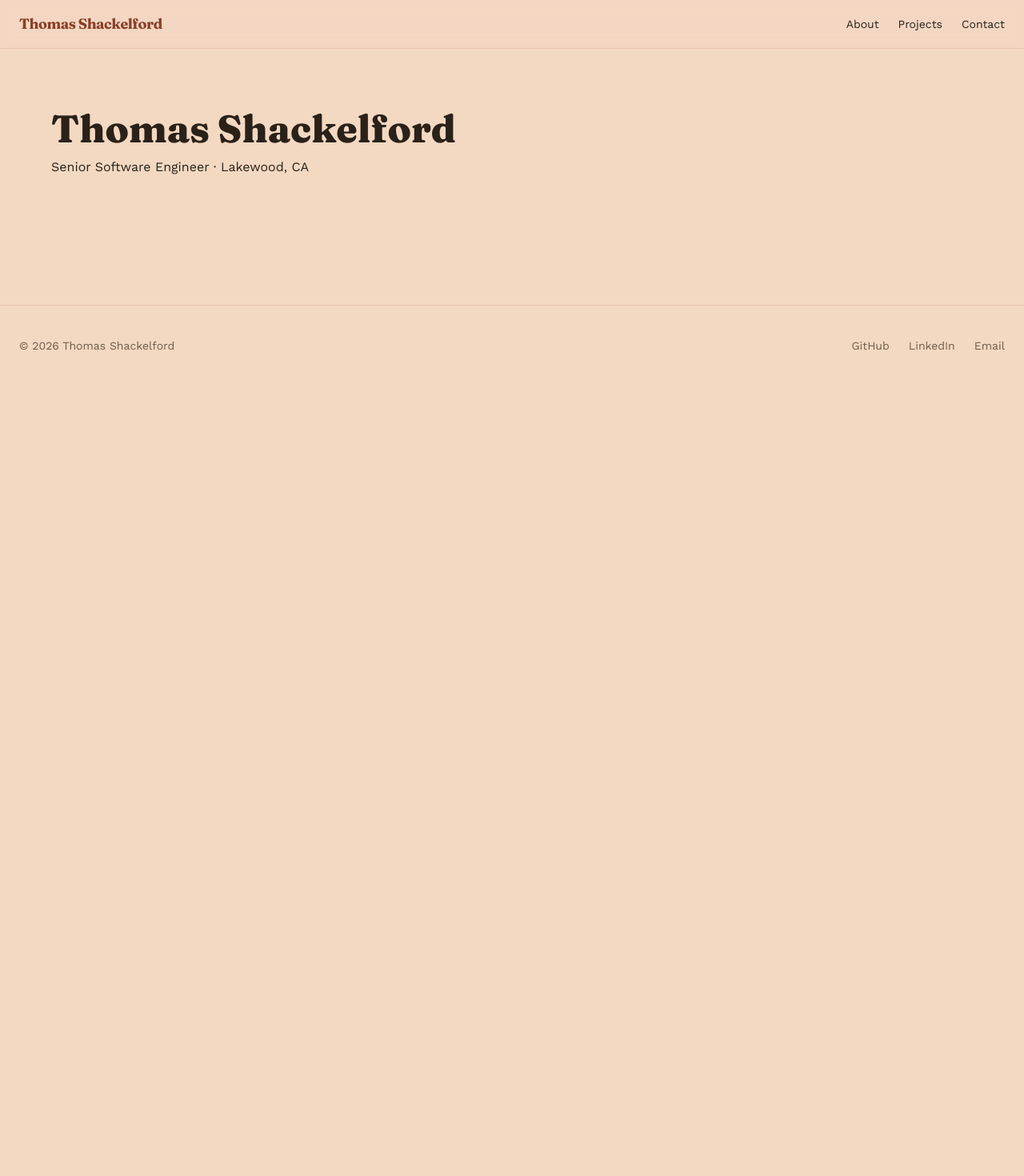
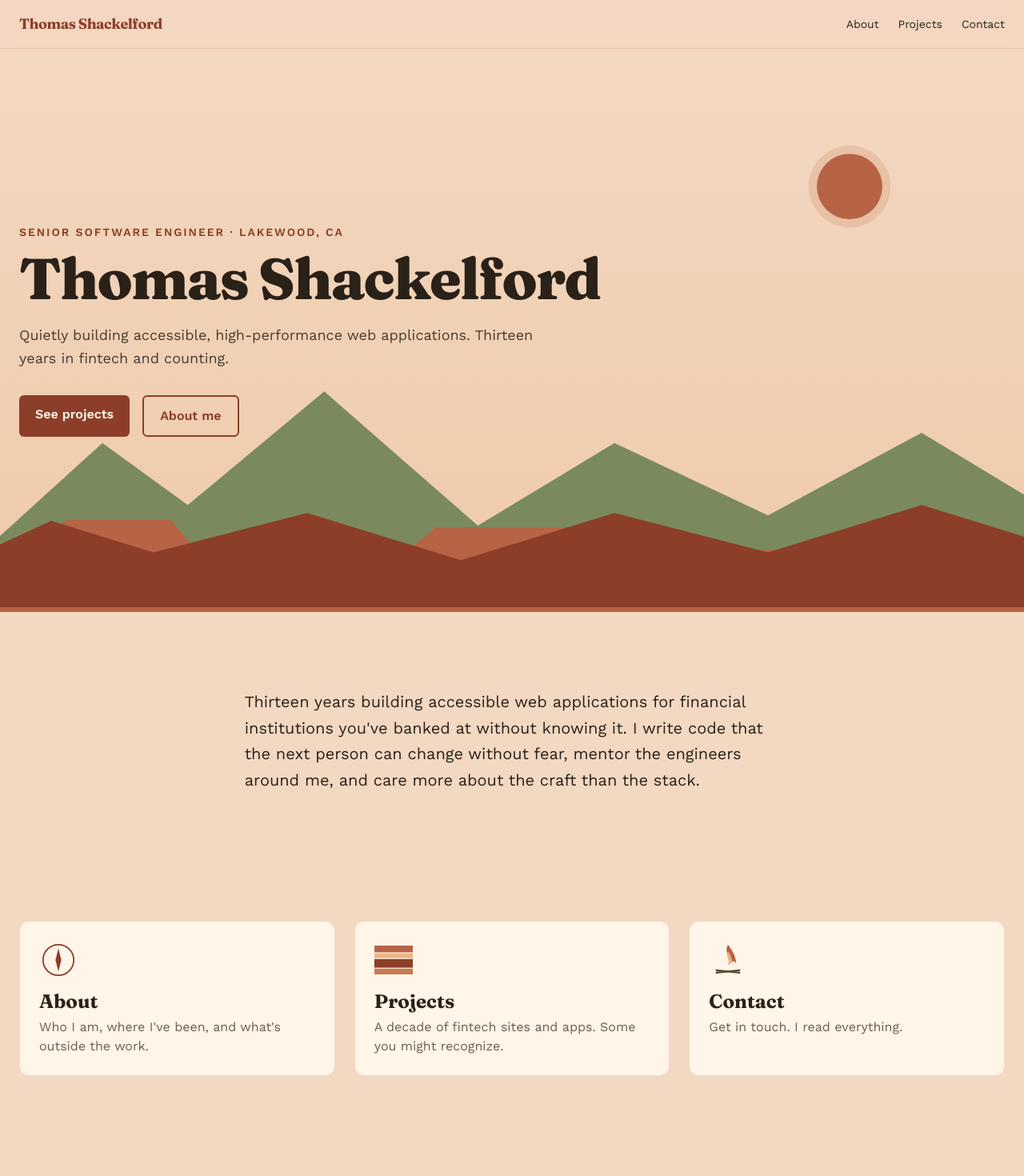
Before and after one commit to tshackelford/portfolio, a Next.js app: page / in a window 1280 px wide. Shown: the top 1470 px of the page at 80% size. Before the commit the page ends 800 px from the top, so only its background shows below. Built offline with nearby package versions, Linux system fonts and the light colour scheme.

Commit message:
Build Home page with hero, intro, callouts

```diff
--- /dev/null
+++ b/app/_home/Callouts.tsx
@@ -0,0 +1,58 @@
+import Link from "next/link";
+import type { Route } from "next";
+import { Compass } from "@/components/illustrations/Compass";
+import { Strata } from "@/components/illustrations/Strata";
+import { Campfire } from "@/components/illustrations/Campfire";
+import { FadeReveal } from "@/components/motion/FadeReveal";
+
+const callouts = [
+  {
+    href: "/about",
+    label: "About",
+    Icon: Compass,
+    teaser: "Who I am, where I've been, and what's outside the work.",
+  },
+  {
+    href: "/projects",
+    label: "Projects",
+    Icon: Strata,
+    teaser: "A decade of fintech sites and apps. Some you might recognize.",
+  },
+  {
+    href: "/contact",
+    label: "Contact",
+    Icon: Campfire,
+    teaser: "Get in touch. I read everything.",
+  },
+] as const;
+
+export function Callouts() {
+  return (
+    <FadeReveal>
+      <section
+        aria-labelledby="callouts-heading"
+        className="mx-auto max-w-[1280px] px-6 py-16"
+      >
+        <h2 id="callouts-heading" className="sr-only">
+          Browse the site
+        </h2>
+        <ul className="grid gap-6 md:grid-cols-3">
+          {callouts.map(({ href, label, Icon, teaser }) => (
+            <li key={href}>
+              <Link
+                href={href as Route}
+                className="group block bg-bone p-6 rounded-xl border border-mesa/20 hover:border-mesa transition-colors h-full"
+              >
+                <Icon className="w-12 h-12 text-canyon mb-3" />
+                <h3 className="font-[family-name:var(--font-display)] text-2xl font-bold text-ink mb-1">
+                  {label}
+                </h3>
+                <p className="text-dust">{teaser}</p>
+              </Link>
+            </li>
+          ))}
+        </ul>
+      </section>
+    </FadeReveal>
+  );
+}
--- /dev/null
+++ b/app/_home/Hero.tsx
@@ -0,0 +1,65 @@
+import { Sun } from "@/components/illustrations/Sun";
+import { Ridge } from "@/components/illustrations/Ridge";
+import { Mesa } from "@/components/illustrations/Mesa";
+import { Cliff } from "@/components/illustrations/Cliff";
+import { ParallaxLayer } from "@/components/motion/ParallaxLayer";
+import { siteMeta } from "@/content/meta";
+import { heroTagline } from "@/content/personal";
+import Link from "next/link";
+import type { Route } from "next";
+
+export function Hero() {
+  return (
+    <section
+      aria-labelledby="hero-heading"
+      className="relative min-h-[88vh] overflow-hidden flex items-center"
+    >
+      {/* Sky gradient */}
+      <div className="absolute inset-0 bg-gradient-to-b from-sand to-sun/40" aria-hidden="true" />
+      {/* Sun (back) */}
+      <ParallaxLayer speed={0.3} className="absolute top-[10%] right-[12%] w-32 h-32 text-mesa">
+        <Sun className="w-full h-full" />
+      </ParallaxLayer>
+      {/* Back ridge — canyon-green */}
+      <ParallaxLayer speed={0.5} className="absolute bottom-0 left-0 right-0 h-[55%] text-sage">
+        <Ridge className="w-full h-full" />
+      </ParallaxLayer>
+      {/* Mid mesas — terra cotta */}
+      <ParallaxLayer speed={0.8} className="absolute bottom-0 left-0 right-0 h-[40%] text-mesa">
+        <Mesa className="w-full h-full" />
+      </ParallaxLayer>
+      {/* Foreground cliff — deepest clay */}
+      <ParallaxLayer speed={1.1} className="absolute bottom-0 left-0 right-0 h-[28%] text-canyon">
+        <Cliff className="w-full h-full" />
+      </ParallaxLayer>
+
+      {/* Content */}
+      <div className="relative mx-auto max-w-[1280px] w-full px-6 py-16">
+        <p className="text-canyon font-[family-name:var(--font-body)] uppercase tracking-[0.14em] text-sm font-semibold">
+          {siteMeta.role} · {siteMeta.location}
+        </p>
+        <h1
+          id="hero-heading"
+          className="mt-3 font-[family-name:var(--font-display)] font-extrabold text-5xl md:text-7xl tracking-tight text-ink max-w-3xl"
+        >
+          {siteMeta.name}
+        </h1>
+        <p className="mt-5 text-ink/85 text-lg max-w-2xl leading-relaxed">{heroTagline}</p>
+        <div className="mt-8 flex gap-4">
+          <Link
+            href={"/projects" as Route}
+            className="bg-canyon text-bone px-5 py-3 rounded-md font-semibold hover:bg-canyon/90 transition-colors"
+          >
+            See projects
+          </Link>
+          <Link
+            href={"/about" as Route}
+            className="border-2 border-canyon text-canyon px-5 py-3 rounded-md font-semibold hover:bg-canyon hover:text-bone transition-colors"
+          >
+            About me
+          </Link>
+        </div>
+      </div>
+    </section>
+  );
+}
--- /dev/null
+++ b/app/_home/Intro.tsx
@@ -0,0 +1,22 @@
+import { FadeReveal } from "@/components/motion/FadeReveal";
+
+export function Intro() {
+  return (
+    <FadeReveal>
+      <section
+        aria-labelledby="intro-heading"
+        className="mx-auto max-w-[72ch] px-6 py-24"
+      >
+        <h2 id="intro-heading" className="sr-only">
+          Introduction
+        </h2>
+        <p className="text-xl text-ink leading-relaxed">
+          Thirteen years building accessible web applications for financial
+          institutions you've banked at without knowing it. I write code that
+          the next person can change without fear, mentor the engineers around
+          me, and care more about the craft than the stack.
+        </p>
+      </section>
+    </FadeReveal>
+  );
+}
--- a/app/page.tsx
+++ b/app/page.tsx
@@ -1,12 +1,13 @@
-export default function Home() {
+import { Hero } from "./_home/Hero";
+import { Intro } from "./_home/Intro";
+import { Callouts } from "./_home/Callouts";
+
+export default function HomePage() {
   return (
-    <main style={{ padding: "4rem", fontFamily: "var(--font-display)" }}>
-      <h1 style={{ fontSize: "3rem", fontWeight: 800 }}>
-        Thomas Shackelford
-      </h1>
-      <p style={{ fontFamily: "var(--font-body)" }}>
-        Senior Software Engineer · Lakewood, CA
-      </p>
-    </main>
+    <>
+      <Hero />
+      <Intro />
+      <Callouts />
+    </>
   );
 }
```
Also changed, not shown: 2 other files (tests, documents, lock files or other folders).
